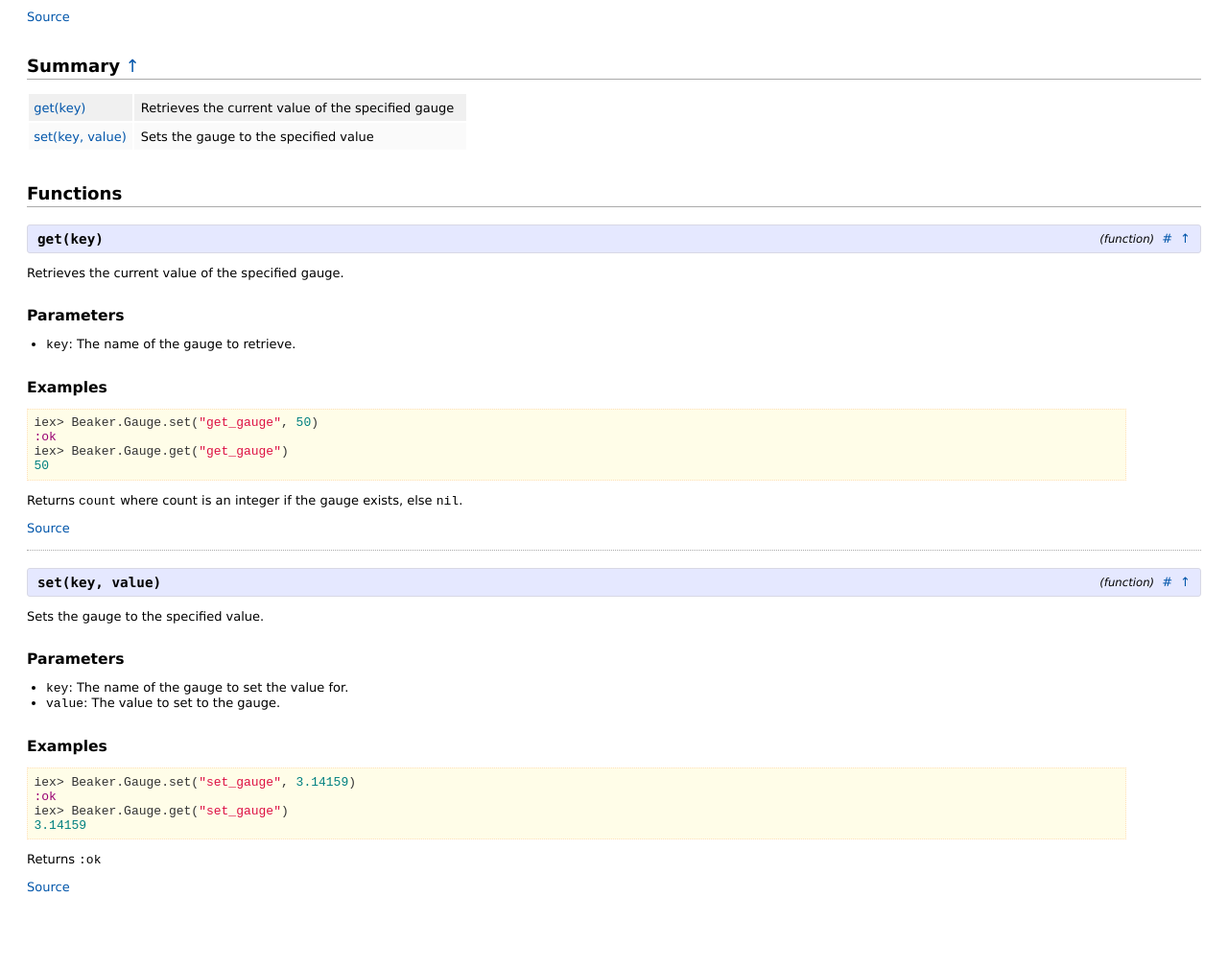
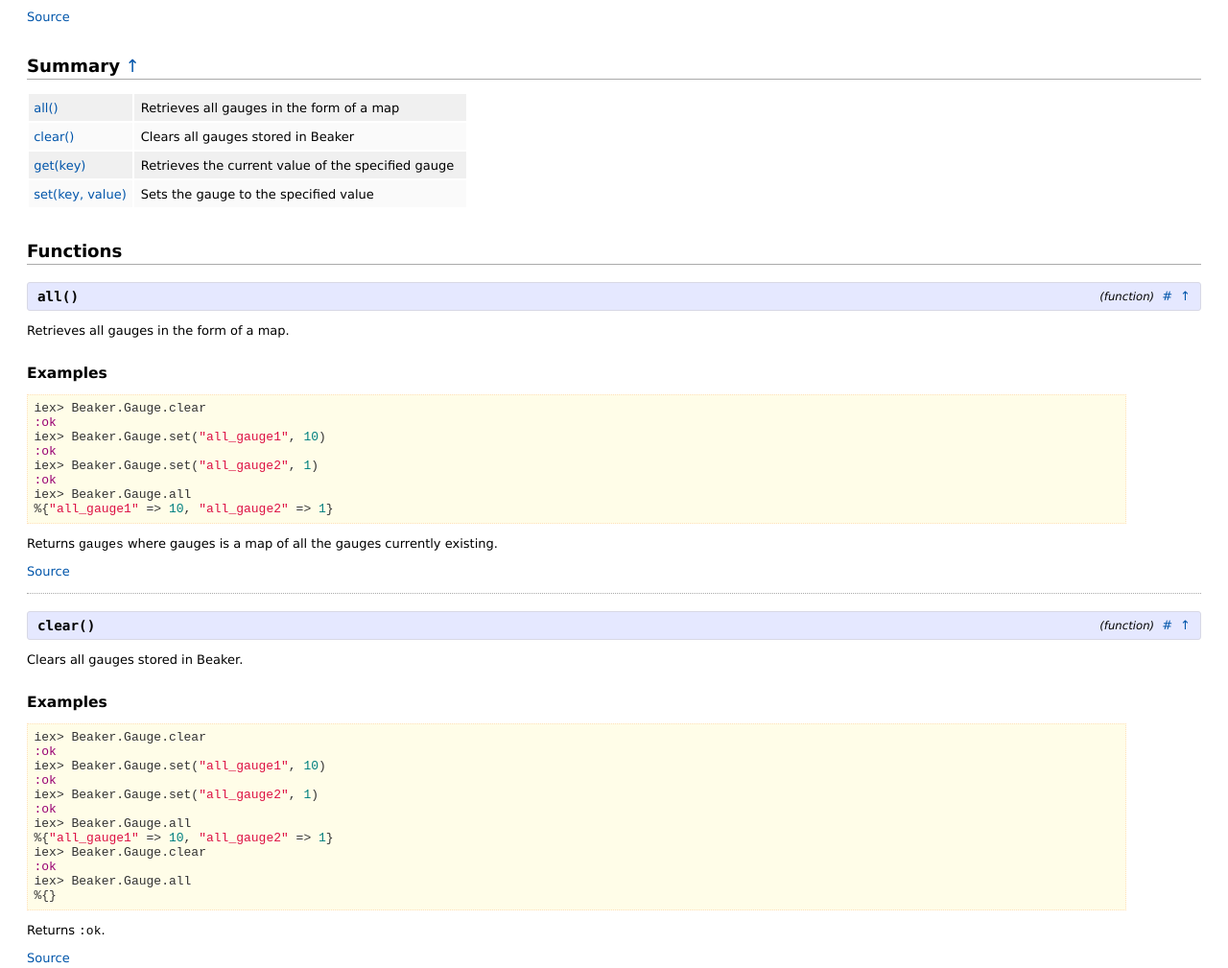
Before and after one commit to hahuang65/beaker, a plain HTML site: page doc/Beaker.Gauge.html in a window 1280 px wide. Shown: the part 244-1253 px from the top of the page at 96% size. Before the commit the page ends 1184 px from the top, so only its background shows below. Drawn offline with Linux system fonts and the light colour scheme.

Commit message:
Added all/0 and clear/0 to Beaker.Gauge
Added functionality to return all gauges and clear all counters from Beaker.

```diff
--- a/doc/Beaker.Gauge.html
+++ b/doc/Beaker.Gauge.html
@@ -68,6 +68,20 @@
         <h2 id="summary">Summary<span class="detail_header_links"><a class="to_top_link" href="#content" title="To the top of the page">&uarr;</a></span></h2>
         <table class="summary">
           <tr>
+  <td class="summary_signature"><a href="#all/0">all()</a></td>
+
+    <td class="summary_synopsis"><p>Retrieves all gauges in the form of a map</p>
+</td>
+
+</tr>
+<tr>
+  <td class="summary_signature"><a href="#clear/0">clear()</a></td>
+
+    <td class="summary_synopsis"><p>Clears all gauges stored in Beaker</p>
+</td>
+
+</tr>
+<tr>
   <td class="summary_signature"><a href="#get/1">get(key)</a></td>
 
     <td class="summary_synopsis"><p>Retrieves the current value of the specified gauge</p>
@@ -91,6 +105,66 @@
         <section id="functions_details" class="details_list">
           <h2>Functions</h2>
           <section class="detail">
+  <div class="detail_header" id="all/0">
+    <span class="signature"><strong>all()</strong></span>
+    <div class="detail_header_links">
+      <span class="detail_type">(function)</span>
+      <a href="#all/0" class="detail_link" title="Link to this function">#</a>
+      <a class="to_top_link" href="#content" title="To the top of the page">&uarr;</a>
+    </div>
+  </div>
+
+  <section class="docstring">
+    <p>Retrieves all gauges in the form of a map.</p>
+<h2>Examples</h2>
+<pre><code class="iex elixir">iex&gt; Beaker.Gauge.clear
+:ok
+iex&gt; Beaker.Gauge.set(&quot;all_gauge1&quot;, 10)
+:ok
+iex&gt; Beaker.Gauge.set(&quot;all_gauge2&quot;, 1)
+:ok
+iex&gt; Beaker.Gauge.all
+%{&quot;all_gauge1&quot; =&gt; 10, &quot;all_gauge2&quot; =&gt; 1}</code></pre>
+<p>Returns <code class="inline">gauges</code> where gauges is a map of all the gauges currently existing.</p>
+
+  </section>
+
+    <a href="https://github.com/hahuang65/beaker/blob/master/lib/beaker/gauge.ex#L37" class="view_source">Source</a>
+
+</section>
+<section class="detail">
+  <div class="detail_header" id="clear/0">
+    <span class="signature"><strong>clear()</strong></span>
+    <div class="detail_header_links">
+      <span class="detail_type">(function)</span>
+      <a href="#clear/0" class="detail_link" title="Link to this function">#</a>
+      <a class="to_top_link" href="#content" title="To the top of the page">&uarr;</a>
+    </div>
+  </div>
+
+  <section class="docstring">
+    <p>Clears all gauges stored in Beaker.</p>
+<h2>Examples</h2>
+<pre><code class="iex elixir">iex&gt; Beaker.Gauge.clear
+:ok
+iex&gt; Beaker.Gauge.set(&quot;all_gauge1&quot;, 10)
+:ok
+iex&gt; Beaker.Gauge.set(&quot;all_gauge2&quot;, 1)
+:ok
+iex&gt; Beaker.Gauge.all
+%{&quot;all_gauge1&quot; =&gt; 10, &quot;all_gauge2&quot; =&gt; 1}
+iex&gt; Beaker.Gauge.clear
+:ok
+iex&gt; Beaker.Gauge.all
+%{}</code></pre>
+<p>Returns <code class="inline">:ok</code>.</p>
+
+  </section>
+
+    <a href="https://github.com/hahuang65/beaker/blob/master/lib/beaker/gauge.ex#L62" class="view_source">Source</a>
+
+</section>
+<section class="detail">
   <div class="detail_header" id="get/1">
     <span class="signature"><strong>get(key)</strong></span>
     <div class="detail_header_links">
@@ -116,7 +190,7 @@ iex&gt; Beaker.Gauge.get(&quot;get_gauge&quot;)
 
   </section>
 
-    <a href="https://github.com/hahuang65/beaker/blob/master/lib/beaker/gauge.ex#L36" class="view_source">Source</a>
+    <a href="https://github.com/hahuang65/beaker/blob/master/lib/beaker/gauge.ex#L81" class="view_source">Source</a>
 
 </section>
 <section class="detail">
@@ -147,7 +221,7 @@ iex&gt; Beaker.Gauge.get(&quot;set_gauge&quot;)
 
   </section>
 
-    <a href="https://github.com/hahuang65/beaker/blob/master/lib/beaker/gauge.ex#L56" class="view_source">Source</a>
+    <a href="https://github.com/hahuang65/beaker/blob/master/lib/beaker/gauge.ex#L101" class="view_source">Source</a>
 
 </section>
 
```
Also changed, not shown: doc/Beaker.html (+4 -4 lines), doc/modules_list.html (+11 -1 lines), 2 other files.
